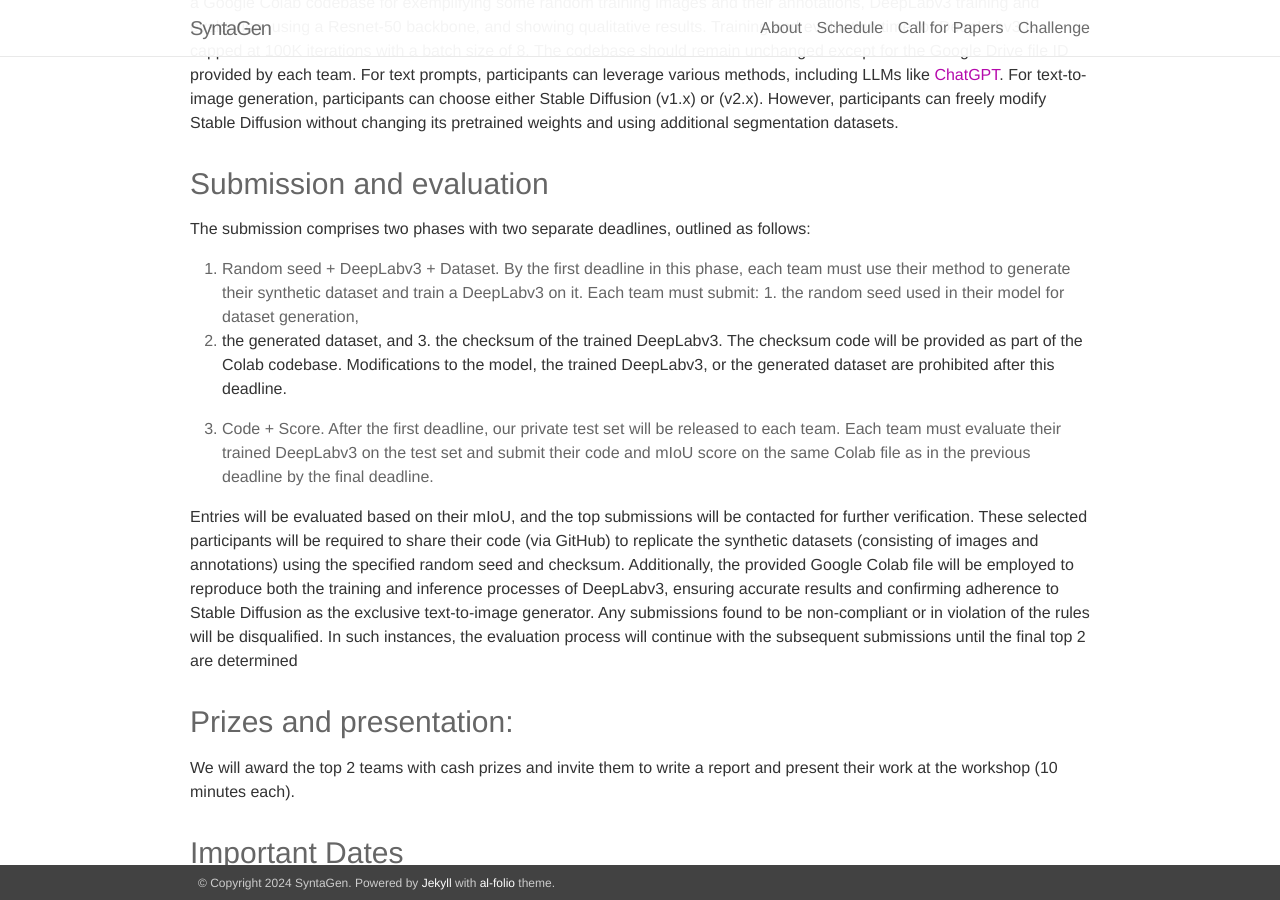
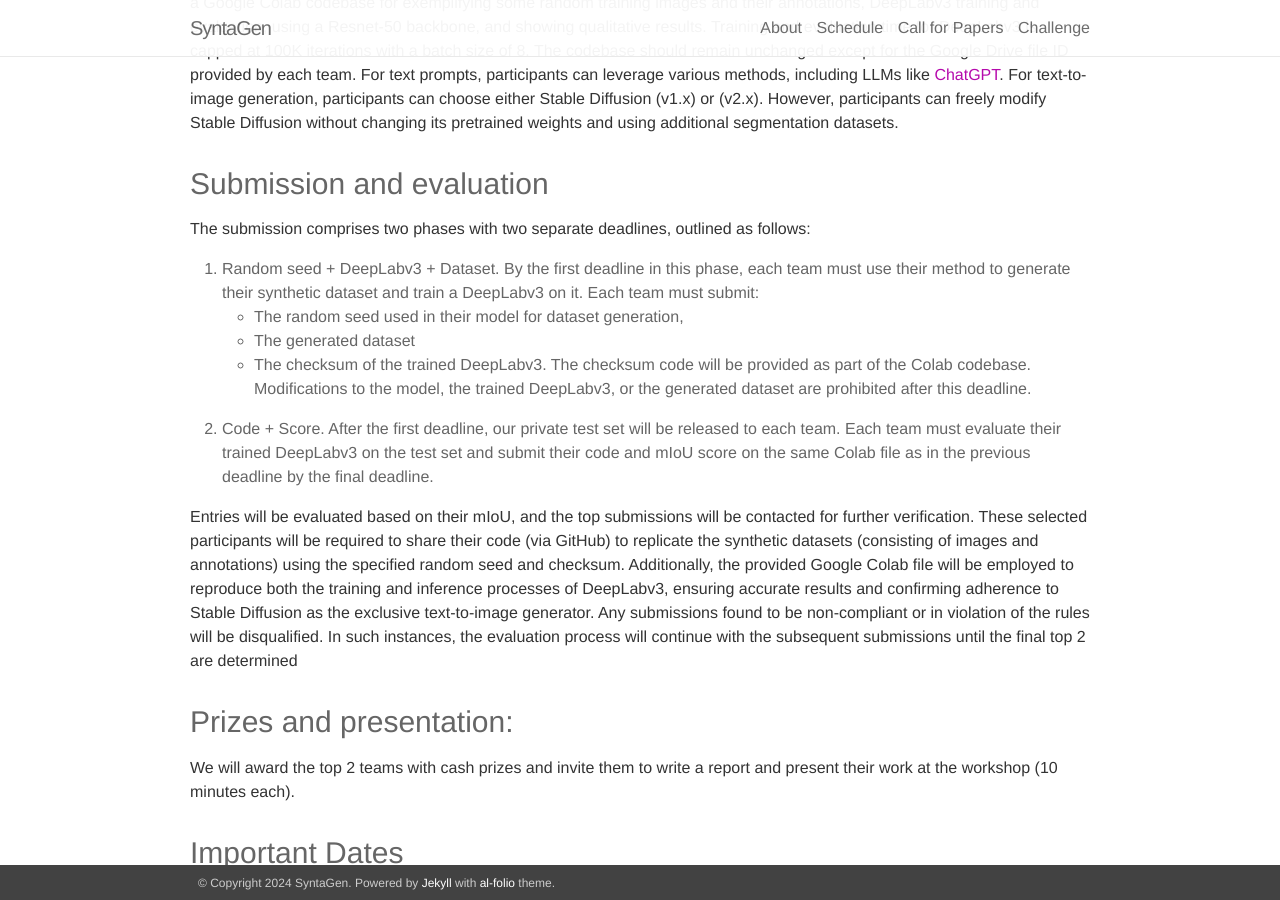
Before and after one commit to syntagen/syntagen.github.io, a Jekyll site: the page built from _pages/challenge.md, in a window 1280 px wide and 900 px high, scrolled down 1017 px. Built offline with Jekyll 4.4.1, drawn with Linux system fonts in a browser that asks for light colours; nearby versions of some CDN libraries.

Commit message:
update pages

```diff
--- a/_pages/challenge.md
+++ b/_pages/challenge.md
@@ -24,8 +24,10 @@ outlined as follows:
 
 1.  **Random seed + DeepLabv3 + Dataset**. By the first deadline in this phase, each
 team must use their method to generate their synthetic dataset and train a DeepLabv3 on
-it. Each team must submit: 1. the random seed used in their model for dataset generation,
-2. the generated dataset, and 3. the checksum of the trained DeepLabv3. The checksum
+it. Each team must submit:
+* The **random seed** used in their model for dataset generation,
+* The **generated dataset**
+* The **checksum of the trained DeepLabv3**. The checksum
 code will be provided as part of the Colab codebase. Modifications to the model, the trained
 DeepLabv3, or the generated dataset are prohibited after this deadline.
 
```
